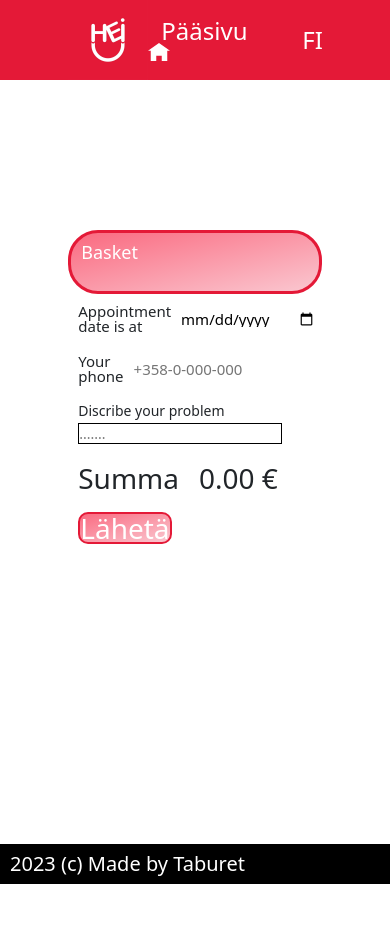
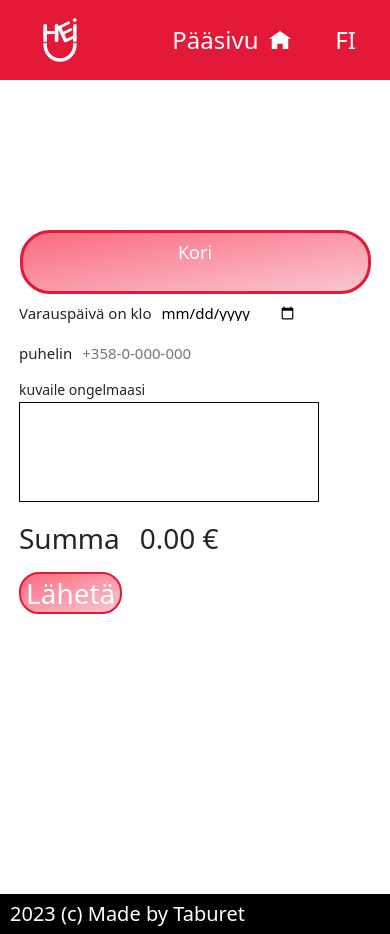
Before and after one commit to Dimamitosan/test1, a website: page card.html in a window 390 px wide. Before the commit the page ends 884 px from the top, so only its background shows below. Drawn offline with nearby package versions, Linux system fonts and the light colour scheme.

Commit message:
preReady

```diff
--- a/card.html
+++ b/card.html
@@ -16,6 +16,7 @@
 
     <div class="wrapper">
         <main>
+
             <div class="header">
                 <div class="content">
                     <div class="header__body">
@@ -46,14 +47,14 @@
             </div>
             <div class="content">
                 <div class="container">
-                    <div class="row">
-                        <div class="col-sm-6 col-12">
+                    <div class="row contenter">
+                        <div class="col-lg-12 col-xl-6">
                             <div class="cart">
                                 <table class='services'>
                                     <tr>
                                         <td>
                                             <div class="total-wrapper">
-                                                <div class="basket">Basket</div>
+                                                <div class="lng-basket ">Basket</div>
 
                                             </div>
                                         </td>
@@ -68,12 +69,7 @@
 
                         </div>
 
-                        <div class="col-sm-6 col-12">
-                            <div class="purchase--info">
-
-                                <div class="user--data">
-                                    <div class="modal-window">
-
+                        <div class=" modal-window col-lg-12 col-lx-6">
                             <div class="pick_date">
                                 <div class="lng-apointment_date">Appointment date is at </div>
                                 <input class="date" type="date" id="date">
@@ -85,14 +81,15 @@
                                     placeholder="+358-0-000-000">
                             </div>
                             <div>
-                                            <div class="discribe_prob">
-                                                Discribe your problem
+                                <div class="lng-describe_prob">
+                                    Describe your problem
                                 </div>
                                 <form name="publish">
 
-                                                <input type="text" id="discription" class="problem-area"
-                                                    placeholder="......." />
-
+                                    <!-- <input type="text" id="discription" class="problem-area"
+                                                    placeholder="......." /> -->
+                                    <textarea name="discription" id="discription" cols="30" rows="10"
+                                        class="problem-area"></textarea>
                                 </form>
                                 <div class="total_total_price">
                                     <div class="total lng-total"> Total:</div>
@@ -107,10 +104,11 @@
 
                             </div>
                         </div>
+
                     </div>
                 </div>
             </div>
-                    </div>
+
     </div>
     </main>
     </div>
--- a/mailer.js
+++ b/mailer.js
@@ -17,10 +17,6 @@
 app.use(allowCrossDomain);
 
 require('dotenv').config();
-
-var log = require('./scripts/creator.js');
-
-console.log(log, 'ddd');
 
 app.post('/text-mail', (req, res) => {
   const { subject, text } = req.body;
--- a/scripts/card.js
+++ b/scripts/card.js
@@ -7,14 +7,16 @@
     if (key !== 'lang') {
       const item = JSON.parse(localStorage[key]);
       const row = document.createElement('tr');
-      row.innerHTML = `<td class = "${key}">
-                            <p>${item.value}</p>
-                            <div class = "counter">
+      row.innerHTML = `<td class = "${key} ">
+                            <p class = "element " >${item.value}</p>
+                            <div class = "counter ">
+
                                 <button class = "minus" id="${key}">-</button>
                                     <p>${item.count}</p>
                                 <button class = "plus" id="${key}">+</button>
-                                    <p>${(item.count * item.price).toFixed(2)}€</p>
-                            </div>
+                                </div>
+                                    <p class = "price">${(item.count * item.price).toFixed(2)}€</p>
+
                         </td>
                         `;
       document.querySelector('#services').appendChild(row);
--- a/scripts/lngArr.js
+++ b/scripts/lngArr.js
@@ -19,7 +19,23 @@
     fi: 'Päivämäärä',
     en: 'date',
   },
+  describe_prob: {
+    fi: 'kuvaile ongelmaasi',
+    en: 'Describe your problem',
+  },
+  apointment_date: {
+    fi: 'Varauspäivä on klo',
+    en: 'Appointment date is at',
+  },
+  basket: {
+    fi: 'Kori',
+    en: 'basket',
+  },
   phone: {
+    fi: 'puhelin',
+    en: 'phone',
+  },
+  your_phone: {
     fi: 'puhelin',
     en: 'phone',
   },
@@ -29,7 +45,7 @@
   },
   problem__message: {
     fi: 'Et ole antanut',
-    en: 'you did not enter',
+    en: 'You did not enter',
   },
   message: {
     fi: 'Tilaus on luotu, odota soittoa päivän aikana',
--- a/styles/card.css
+++ b/styles/card.css
@@ -29,15 +29,12 @@
    height: 80px;
 }
 .menu{
-
     display:flex;
     flex-wrap: wrap;
     align-items: center;
 }
 .header__left{
-
     display: flex;
-
     flex-direction: row;
     align-items: center;
 }
@@ -57,14 +54,18 @@
     background:none;
     color: white;
 }
+.contenter{
+    display: flex;
+    justify-content: space-between;
+}
 /*////////////////////////////////////////////////////////////////////////////////*/
 /*////////////////////////////////////////////////////////////////////////////////*/
 
 
 
 .total-wrapper {
-    display: flex;
-    justify-content: space-between;
+    /* display: flex; */
+    text-align: center;
     width: 100%;
 }
 
@@ -138,14 +139,26 @@
     padding: 0;
 }
 
+.element{
+    width:40%;
+}
+
 .content{
     background:none;
     margin: auto;
     max-width:65%;
+}
+@media (max-width: 491px) {
+    .content{
+        max-width: 90%;
+    }
+ }
 
+.price{
+    width:20%;
 }
-
 .counter{
+    width: 40%;
     display: flex;
     align-items: center;
 }
@@ -154,6 +167,7 @@
     width: 30px;
     margin: 15px;
 }
+
 /*////////////////////////////////////////////////////////////////////////////////*/
 /*////////////////////////////////////////////////////////////////////////////////*/
 
@@ -187,9 +201,7 @@
 .wqe{
     width:100px;
 }
-.user--data{
 
-}
 .tephone{
     margin: 0 0 20px 0;
     align-items: center;
@@ -204,21 +216,23 @@
 
 .modal-window{
     display: flex;
-
+    width: 350px;
     height: 400px;
     flex-direction: column;
     padding: 10px;
 }
 
-.discribe_prob{
+.lng-describe_prob{
     margin: 0 0 5px 0;
 }
 
+
+
 .sub{
-
+    padding: 5px;
     color: white;
     background: linear-gradient(to bottom right,#fa6a80,rgb(250, 199, 208));
-    border-radius: 10px;
+    border-radius: 20px;
     border: 2px solid #e41937;
     font-size: 28px;
 }
@@ -226,6 +240,10 @@
 .problem-area{
     margin: 0 0 20px 0;
     border: 1px solid black;
+    width:300px;
+    height: 100px;
+    box-sizing: border-box;
+    resize: none;
 }
 /*////////////////////////////////////////////////////////////////////////////////*/
 /*////////////////////////////////////////////////////////////////////////////////*/
@@ -233,10 +251,10 @@
 footer{
     background-color: black;
     padding: 10px;
+    margin: 50px 0 0 0;
 }
 
 .made__by{
-
     font-size: 20px;
     color: white;
 }
--- a/styles/style.css
+++ b/styles/style.css
@@ -113,32 +113,11 @@
     font-size: 14px;
 }
 
-/* @media (max-width: 775px) {
-    .lng-about__text{
-        width: 70%;
-    }
- }
 
- @media (max-width: 557px) {
-    .lng-about__text{
-        width: 100%;
-    }
- }
- @media (max-width: 340px) {
-    .lng-about__text{
-        width: 100%;
-
-    }
- } */
-
- .made{
-    bottom: 0;
-    align-items: center;
-    height: 40px;
+footer{
+    margin: 190px 0 0 0;
+    padding: 10px;
     background-color: black;
- }
-footer{
-    padding: 190px 0 0 0;
 }
 
 .made__by{
```
Also changed, not shown: index.html (+3 -3 lines), pics/professional-cleaning-company.jpeg (deleted), pics/двухместныйдиван2.jpg (deleted), pics/пуфик2.jpg (deleted), pics/стул2.jpg (deleted), pics/трёхместныйдиван2_1.jpg (deleted), pics/угловойдвухместныйдиван2.jpg (deleted), pics/угловойтрёхместныйдиван2_1.jpg (deleted), pics/угловойчетырёхместныйдиван2.jpg (deleted), pics/четырёхместныйдиван2.jpg (deleted). Lines whose indentation alone changed are shown as unchanged.
